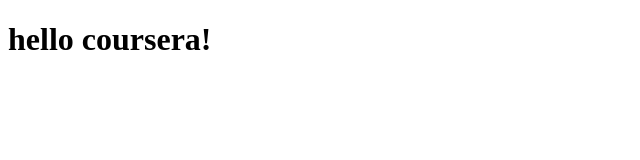
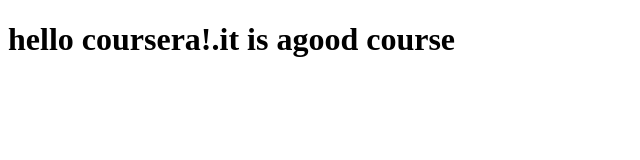
Before and after one commit to akhand448/corsera-test, a plain HTML site: page site/index.html in a window 1280 px wide. Shown: the whole page, without its empty margins (0-640 px from the left). Drawn offline with Linux system fonts and the light colour scheme.

Commit message:
small addition to our page content.

```diff
--- a/site/index.html
+++ b/site/index.html
@@ -4,6 +4,6 @@
 	<title>hello coursera</title>
 </head>
 <body>
-<h1>hello coursera!</h1>
+<h1>hello coursera!.it is agood course</h1>
 </body>
 </html>
```
